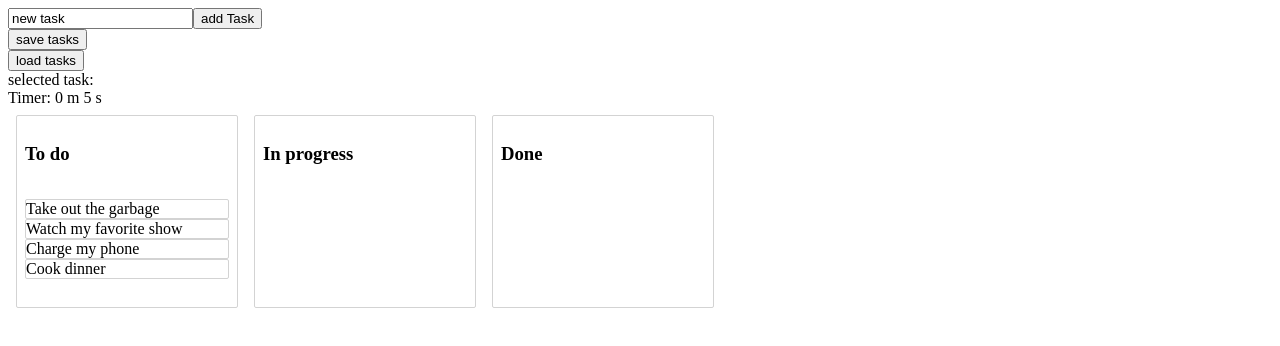
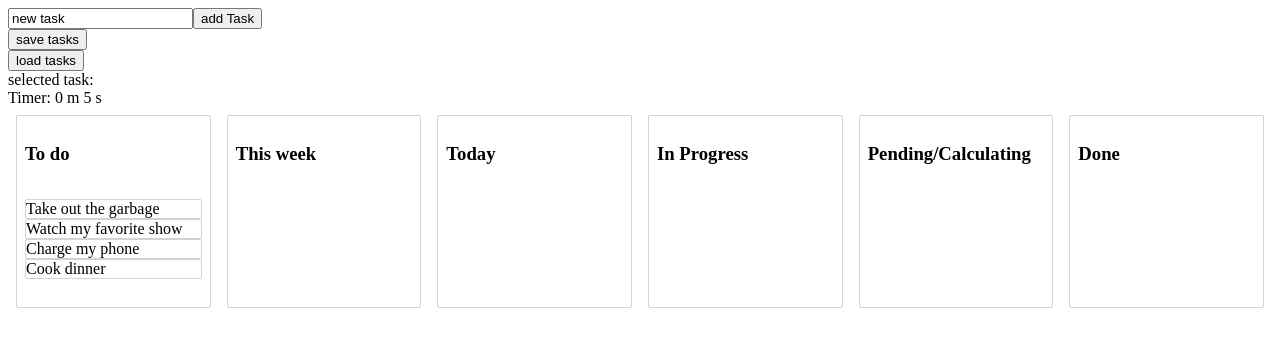
Before and after one commit to mofumofu1729/KanbanTimerProto, a React (Create React App) app: page / in a window 1280 px wide. Shown: the top 346 px of the page. Built offline with nearby package versions, Linux system fonts and the light colour scheme.

Commit message:
カラムを増やす

```diff
--- a/src/initial-data.js
+++ b/src/initial-data.js
@@ -13,17 +13,32 @@ const initialData = {
     },
     'column-2': {
       id: 'column-2',
-      title: 'In progress',
+      title: 'This week',
       taskIds: [],
     },
     'column-3': {
       id: 'column-3',
+      title: 'Today',
+      taskIds: [],
+    },
+    'column-4': {
+      id: 'column-4',
+      title: 'In Progress',
+      taskIds: [],
+    },
+    'column-5': {
+      id: 'column-5',
+      title: 'Pending/Calculating',
+      taskIds: [],
+    },
+    'column-6': {
+      id: 'column-6',
       title: 'Done',
       taskIds: [],
     },
 
   },
-  columnOrder: ['column-1', 'column-2', 'column-3'],
+  columnOrder: ['column-1', 'column-2', 'column-3', 'column-4', 'column-5', 'column-6'],
   textBox: 'new task',
   timerSecond: 0,
   selectedTask: null,
```
